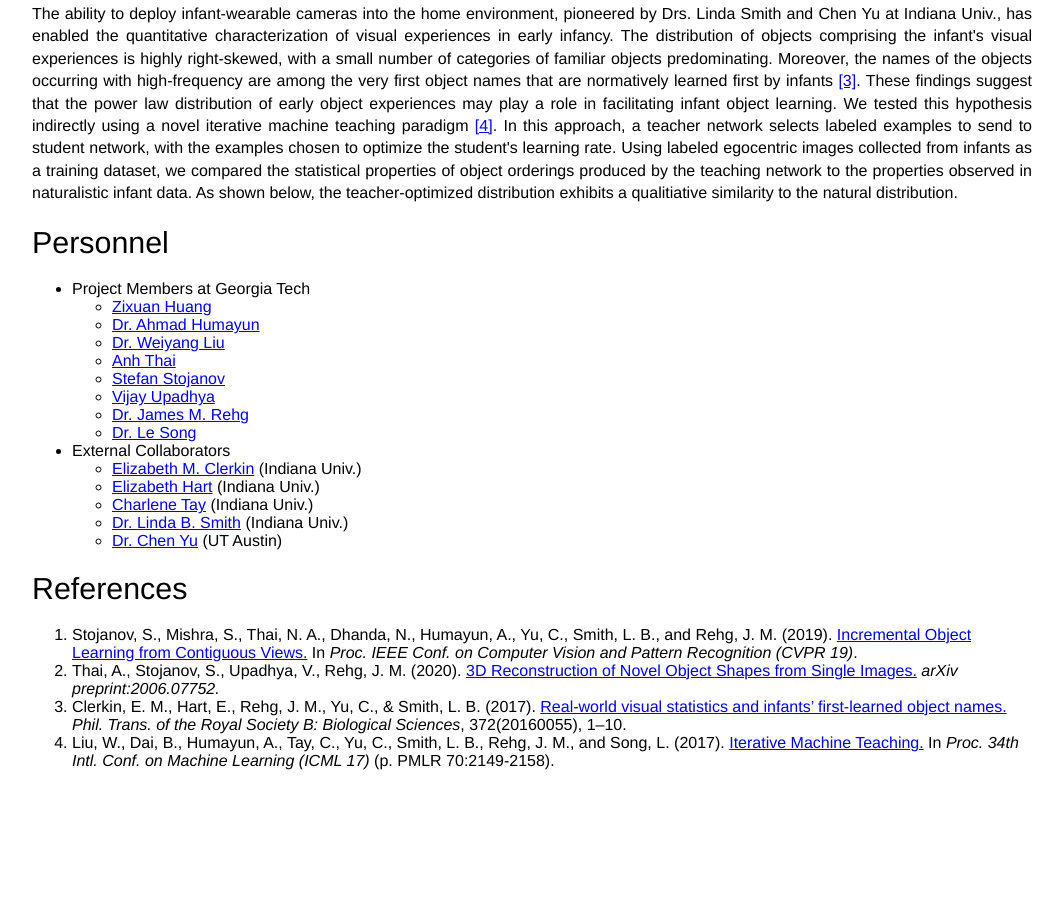
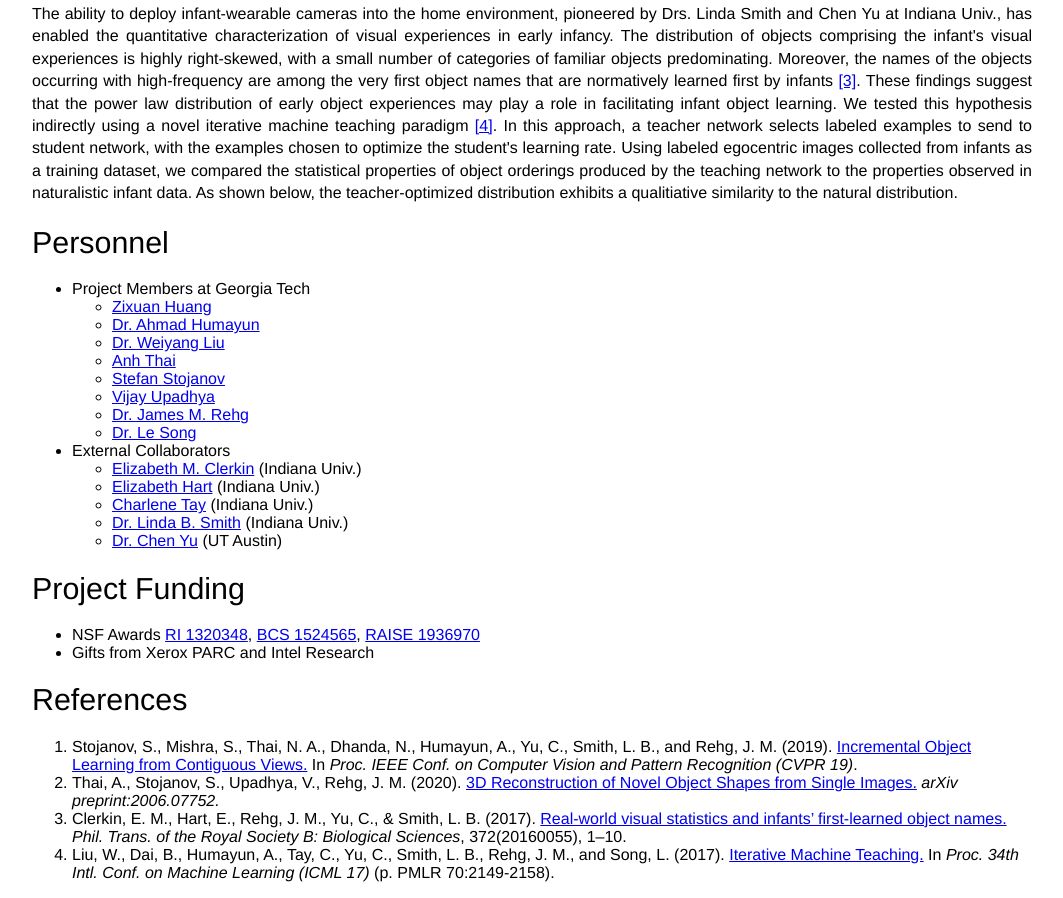
Before and after one commit to rehg-lab/project-pages, a plain HTML site: page dev-learning-project/index.html in a window 1280 px wide. Shown: the part 1509-2407 px from the top of the page, without its empty margins (108-1171 px from the left). Before the commit the page ends 2295 px from the top, so only its background shows below. Drawn offline with Linux system fonts and the light colour scheme.

Commit message:
added grants

```diff
--- a/dev-learning-project/index.html
+++ b/dev-learning-project/index.html
@@ -201,6 +201,19 @@ A key challenge in single image 3D shape reconstruction is to ensure that deep m
 			  </ul>
 		  </ul>
 
+
+
+	  <!--   PROJECT FUNDING -->
+
+	  <h1> Project Funding </h1>
+	  <ul>
+	  	  <li> NSF Awards <a href="https://www.nsf.gov/awardsearch/showAward?AWD_ID=1320348">RI 1320348</a>,
+		  	   <a href="https://www.nsf.gov/awardsearch/showAward?AWD_ID=1524565">BCS 1524565</a>,
+			   <a href="https://www.nsf.gov/awardsearch/showAward?AWD_ID=1936970">RAISE 1936970</a></li>
+	      <li> Gifts from Xerox PARC and Intel Research</li>
+		  </ul>
+
+
 		  <!--
 <p>
   When evaluated on 3 Degree-of-Freedom Viewer Centered (3 DOF VC)&mdash;object pose varies along azimuth, elevation and tilt,
```
Also changed, not shown: dev-learning-project/placeholder_index.html (deleted, +0 -9 lines).
